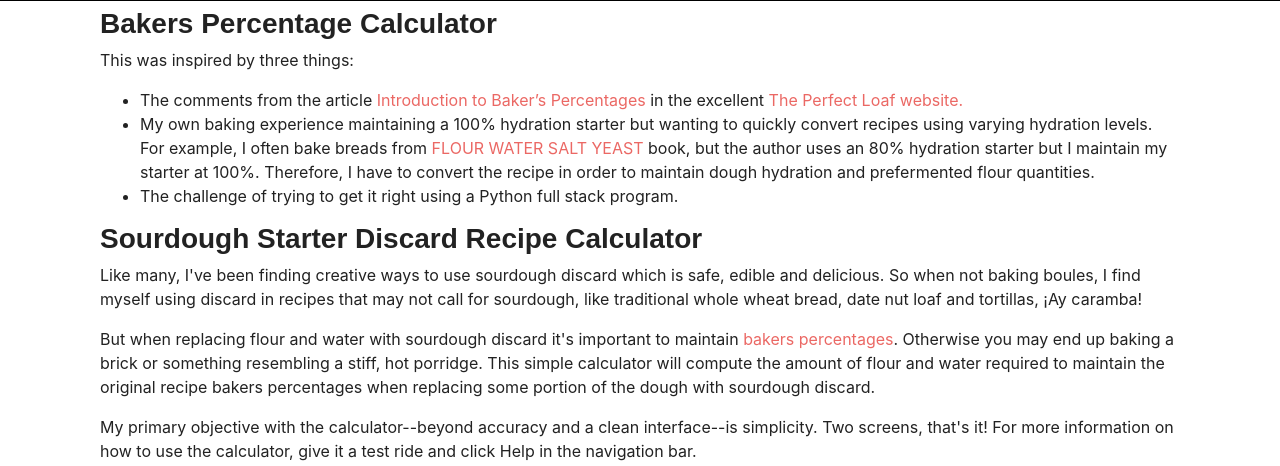
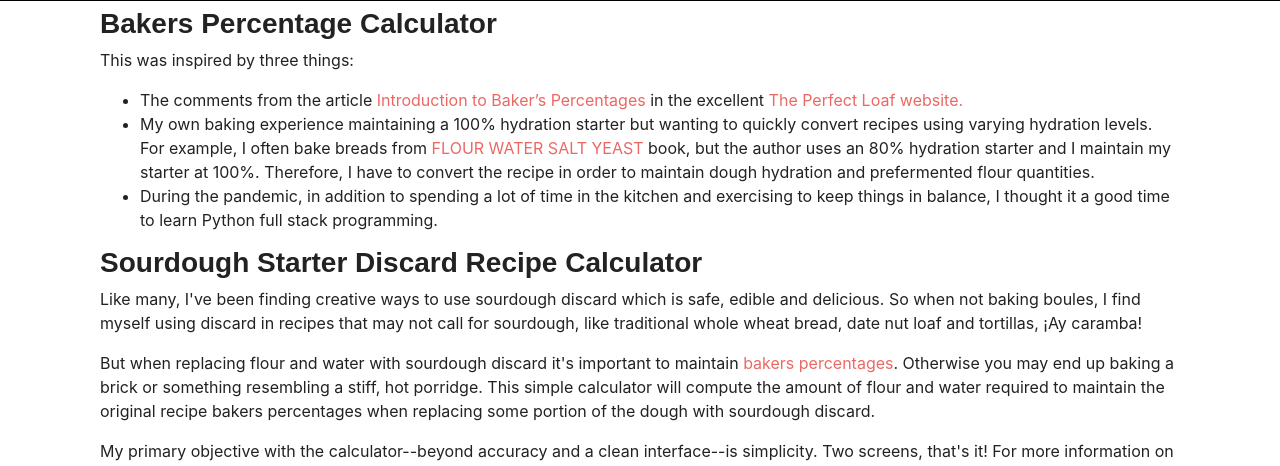
Before and after one commit to worthogdotorg/pandulce, a Flask app: page /about in a window 1280 px wide. Shown: the part 331-797 px from the top of the page. Run offline with Flask 2, Linux system fonts and the light colour scheme; some libraries are stand-ins or nearby versions; some web fonts are replaced.

Commit message:
Final touches on levain calculator

```diff
--- a/app/templates/about.html
+++ b/app/templates/about.html
@@ -14,9 +14,9 @@
         <ul>
         <li>The comments from the article <a href="https://www.theperfectloaf.com/reference/introduction-to-bakers-percentages/" target="_blank">Introduction to Baker’s Percentages</a> in the excellent <a href="https://www.theperfectloaf.com/" target="_blank">The Perfect Loaf website.</a>
         </li>
-        <li>My own baking experience maintaining a 100% hydration starter but wanting to quickly convert recipes using varying hydration levels.  For example, I often bake breads from <a href="https://kensartisan.com/flour-water-salt-yeast" target ="_blank">FLOUR WATER SALT YEAST</a> book, but the author uses an 80% hydration starter but I maintain my starter at 100%.  Therefore, I have to convert the recipe in order to maintain dough hydration and prefermented flour quantities.
+        <li>My own baking experience maintaining a 100% hydration starter but wanting to quickly convert recipes using varying hydration levels.  For example, I often bake breads from <a href="https://kensartisan.com/flour-water-salt-yeast" target ="_blank">FLOUR WATER SALT YEAST</a> book, but the author uses an 80% hydration starter and I maintain my starter at 100%.  Therefore, I have to convert the recipe in order to maintain dough hydration and prefermented flour quantities.
         </li>
-        <li>The challenge of trying to get it right using a Python full stack program.
+        <li>During the pandemic, in addition to spending a lot of time in the kitchen and exercising to keep things in balance, I thought it a good time to learn Python full stack programming.
         </li>
         </p>
         </ul>
@@ -38,7 +38,10 @@
         <p>This article has a very simple explanation for bakers who are wondering about how to use discard in conventional recipes, <a href="https://www.thekitchn.com/using-sourdough-starter-discard-23025996#comments-23025996" target="_blank">"You Can Add Sourdough Starter Discard to Almost Anything — It Just Requires a Little Math"</a></p>
         <p>Icons and glyphs make the user experience a little more pleasant, IMHO. The images I used are courtesy of <a href="https://icons8.com/">icons8</a>.</p>
         <p><a href="https://blog.miguelgrinberg.com/post/the-flask-mega-tutorial-part-i-hello-world">Miguel Grinberg's Flask Mega-Tutorial</a> is brilliant.  I could not have done this project without having first taken much of the tutorial which, admittedly, was a bit of a slog at times. But as we say in Spanish, <a href="https://worldspanishteacher.com/spanish-phrases-vale-la-pena-its-worth-it/">"Vale la pena."</a></p>
-        <p>For this calculator, simplicity was paramount even if the algebra required was sometimes not so simple--at least for me!  Somewhat embarrassingly, I could not have figured out the math without the help of <a href="https://munchietamer.com/bread-math-sourdough-starter-and-dough-hydration/" target="_blank">this terrific site</a> which provided the needed formulas and helpful explanations.  Hey, it's been awhile since I've done high school algebra. </p>
+        <p>For this calculator, simplicity was paramount even if the algebra required was sometimes not so simple--at least for me!  Somewhat embarrassingly, I could not have figured out the math without the help of <a href="https://munchietamer.com/bread-math-sourdough-starter-and-dough-hydration/" target="_blank">this terrific site</a> which provided the needed formulas and helpful explanations.  Hey, it's been awhile since I've done high school algebra.
+        </p>
+        <p><img src="https://imgs.xkcd.com/comics/too_old_for_this_shit.png" alt="Funny XKCD Math Comic" class="center mt-1">
+        </p>
         <p>Thank you. Gracias. Huzzahs!</p>
 
         <h2 id="me">About Me</h2>
--- a/app/templates/breadcalctable.html
+++ b/app/templates/breadcalctable.html
@@ -8,7 +8,7 @@
           <div class="card mt-5 border-0">
               <div class="card-body">
                   <h1>Bakers Percentages Tables</h1>
-                  <p>This shows bakers percentages for the original and adjusted recipes.  The adjusted recipe figures are only relevant if you input different hydration percentages on the previous screen.  Otherwise, the tables below will show exactly the same values.
+                  <p>This shows bakers percentages for the original and adjusted recipes.  The adjusted recipe figures are only relevant if you input different hydration percentages on the previous screen.  Otherwise, the tables below will show the same values.
               </div>
           </div>
       </div>
@@ -68,7 +68,7 @@
                           </tr>
 
                           <tr>
-                            <th scope="row"><img src="https://img.icons8.com/material-sharp/24/000000/mason-jar.png"/> Recipe Levain ( {{ levain_hyd_recipe }}% hydration) </th>
+                            <th scope="row"><img src="https://img.icons8.com/material-sharp/24/000000/mason-jar.png"/> Levain ({{ levain_hyd_recipe }}% hydration) </th>
                             <td class="text-right">  {{  levain_qty_recipe }}  </td>
                             <td class="text-right">  {{  levain_bakers_pct }}% </td>
                           </tr>
@@ -133,7 +133,7 @@
                     </tr>
 
                     <tr>
-                      <th scope="row"><img src="https://img.icons8.com/material-sharp/24/000000/mason-jar.png"/> Your Levain ( {{ levain_hyd_yours }}% hydration) </th>
+                      <th scope="row"><img src="https://img.icons8.com/material-sharp/24/000000/mason-jar.png"/> Levain ({{ levain_hyd_yours }}% hydration) </th>
                       <td class="text-right">  {{  levain_qty_adjusted }}  </td>
                       <td class="text-right">  {{  levain_adjusted_bakers_pct }}% </td>
                     </tr>
--- a/app/templates/help.html
+++ b/app/templates/help.html
@@ -14,12 +14,12 @@
         <p>Notes on the <b>Bakers Percentages Levain Calculator</b> inputs:</p>
         <ul>
             <li>The flour, water and levain weights are pretty self explanatory.  You have the option of choosing your weight unit, grams or ounces, but I only use that to show the weight unit in bakers percentage table. That is, I don't convert from one to another weight unit (grams to ounces, ounces to grams).  </li>
-            <li>Simplicity was my goal with this calculator, so you'll note that I don't accommodate different flour types (e.g. whole wheat, rye, APF) or adjunct ingredients (e.g. nuts, dried fruits).</li>
+            <li>Simplicity was my goal with this calculator, so you'll note that I don't accommodate different flour types (e.g. whole wheat, rye, APF) or adjunct ingredients (e.g. nuts, dried fruits).  Perhaps I'll do that in some future version of the calculator.</li>
             <li>Use the slider bar to select the levain hydration percentage.  Note that it increments in units of 5.  Round up or down to select the hydration percentage closest to what's called for in the recipe.  That is, if the recipe calls for 66% hydration dough, select 65%. </li>
         </ul>
         <p>Notes on the <b>Bakers Percentages Table</b> screen:</p>
         <ul>
-            <li>The Original Recipe card shows the total dough weight and dough hydration.  To calculate the dough hydration, I included the amount of flour and water in the starter.</li>
+            <li>The Original Recipe card shows the total dough weight and dough hydration.  To calculate the dough hydration I included the amount of flour (prefermented flour) and water in the starter, often omitted because of <a href="https://xkcd.com/447/" target="_blank">the math</a> but which most seem to agree should be included.</li>
             <li>The Flour and Water areas show <b>Prefermented Flour</b> and <b>Water in Levain</b> values.  Note that when you sum those two values, they will equal the quantity of starter used in the recipe.</li>
             <li>The dough weight, dough hydration, flour and prefermented flour values will be maintained in both the original and adjusted recipes no matter what hydration levels are entered.  This is by design--they should not change when adjusting recipes for varying hydration levels.</li>
         </ul>
--- a/app/templates/index.html
+++ b/app/templates/index.html
@@ -14,7 +14,7 @@
                         <div class="card mt-1 border-0">
                             <div class="card-body">
                                 <h1>Bakers Percentages Levain Calculator</h1>
-                                <p>Enter values from your recipe and I will compute dough hydration and bakers percentages.  If your own levain (mother, starter, preferment, ...) hydration percentage differs from the recipe, then enter that as well and I will calculate the levain and water quantities which maintain the prefermented flour in the recipe.
+                                <p>Enter values from your recipe and I will compute dough hydration and bakers percentages.  If your own levain (mother, starter, preferment, ...) hydration percentage differs from the recipe, then enter that as well using the slidebar and I will calculate the levain and water quantities which maintain the prefermented flour in the recipe.
                             </div>
                         </div>
                     </div>
```
